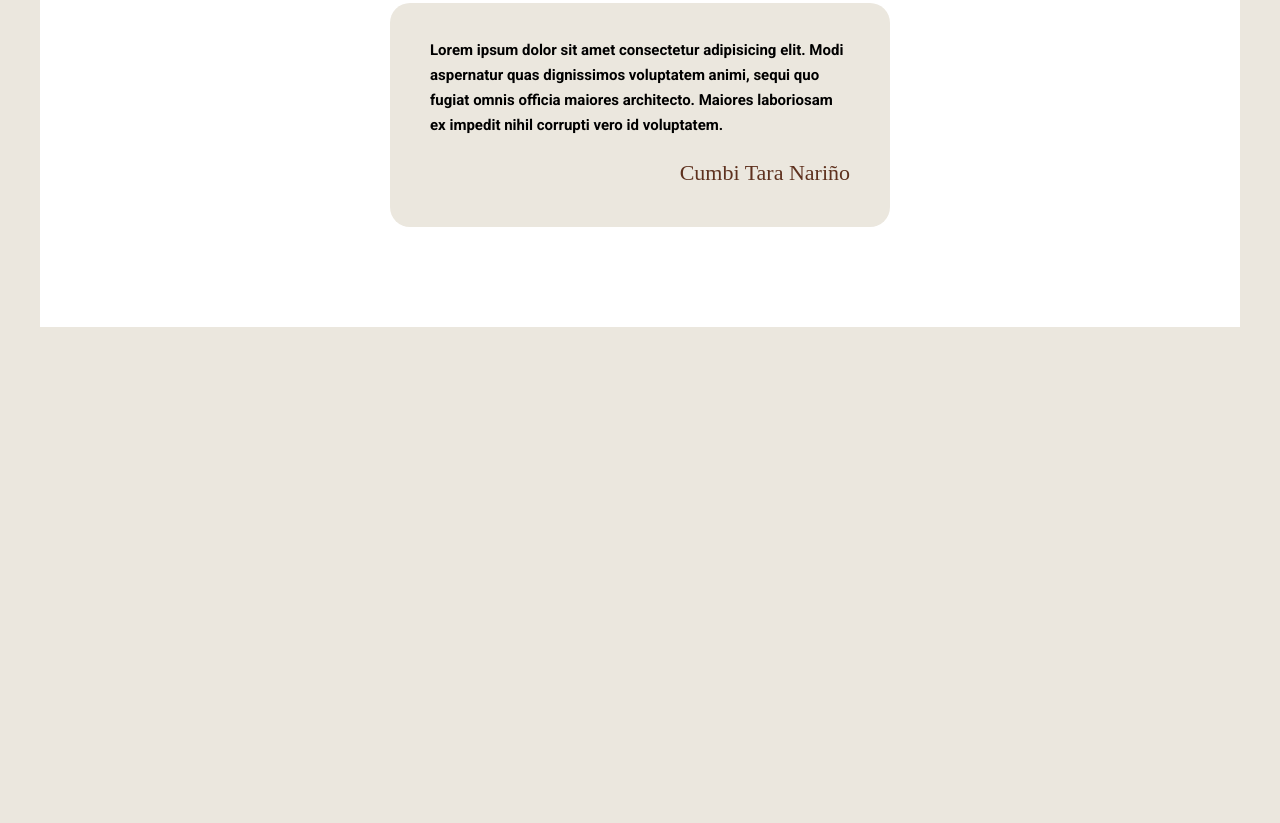
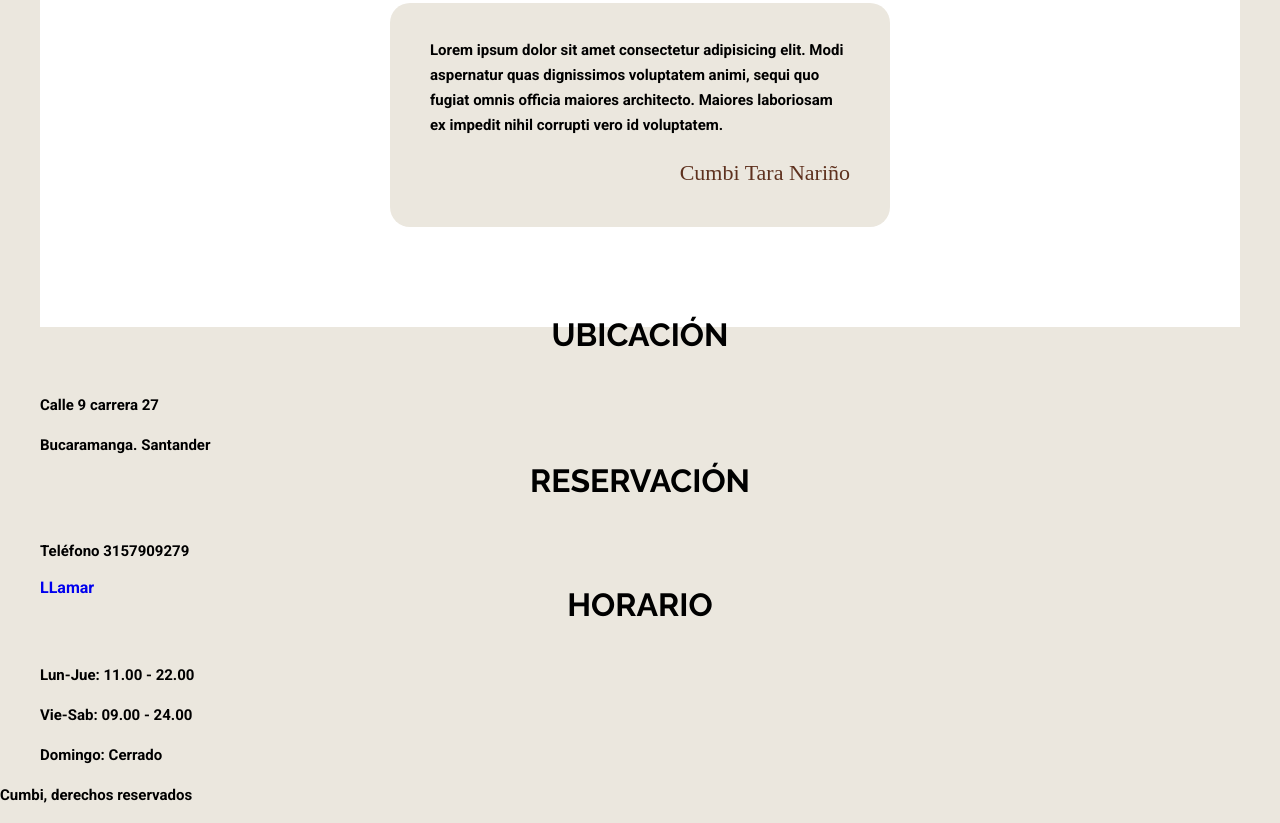
Before and after one commit to cumbinar/cafeteria, a website: page index.html in a window 1280 px wide. Shown: the part 4441-5264 px from the top of the page. Before the commit the page ends 4768 px from the top, so only its background shows below. Drawn offline with Linux system fonts and the light colour scheme; a web font is replaced by a local one.

Commit message:
termina html footer

```diff
--- a/index.html
+++ b/index.html
@@ -202,16 +202,26 @@
      <footer class="footer">
         <div class="contenedor footer-contenido ">
            <div class="footer-box ubicacion">
+               <h3>Ubicación</h3>
+               <p>Calle 9 carrera 27</p>
+               <p>Bucaramanga. Santander</p>
 
            </div>
            <div class="footer-box reservacion">
+                <h3>reservación</h3>
+                <p>Teléfono 3157909279</p>
+                <a href="tel:+3157909279">LLamar</a>
 
            </div>
            <div class="footer-box horario">
-
+                <h3>Horario</h3>
+                <p>Lun-Jue: 11.00 - 22.00</p>
+                <p>Vie-Sab: 09.00 - 24.00</p>
+                <p>Domingo: Cerrado</p>
            </div>
 
         </div>
+        <p class="copyrigth">Cumbi, derechos reservados</p>
      </footer>
 
 </body>
```
